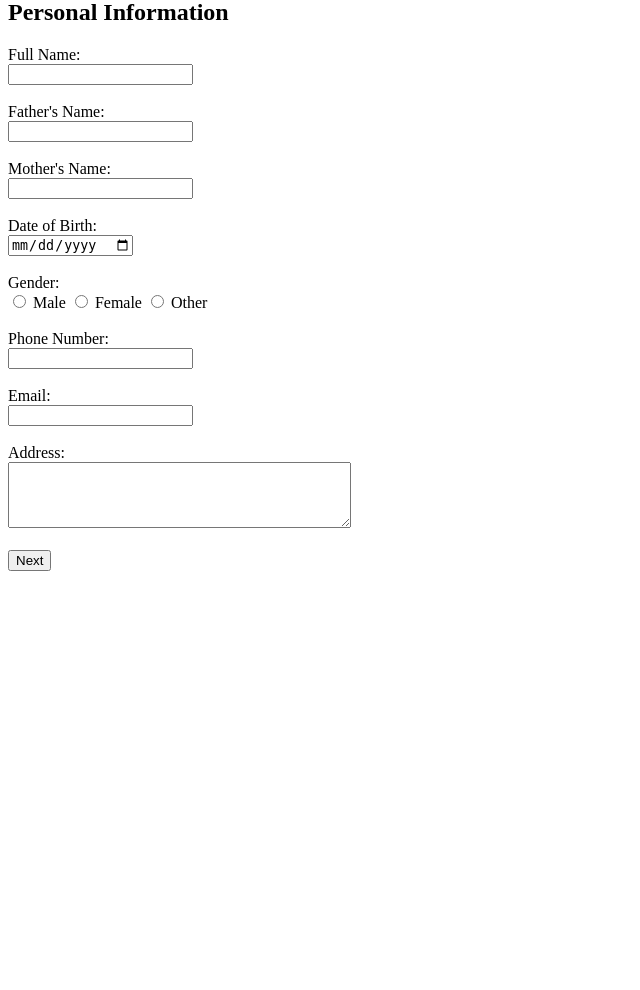
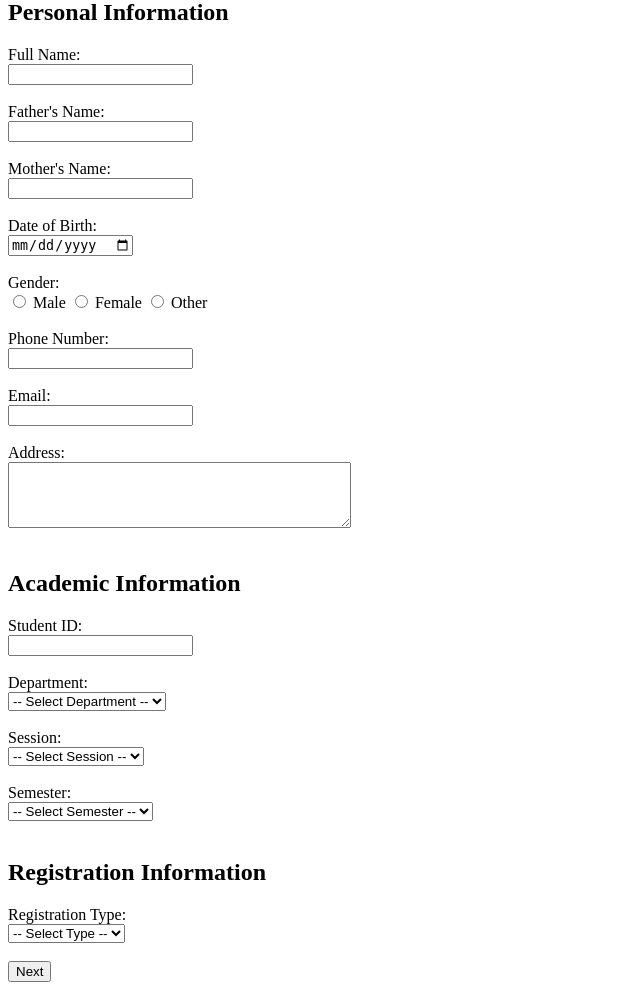
Before and after one commit to saifprof1/online-registration-system, a PHP site: page /register.php in a window 1280 px wide. Shown: the part 81-1071 px from the top of the page, without its empty margins (0-640 px from the left). Before the commit the page ends 652 px from the top, so only its background shows below. Run offline with PHP 8.4, Linux system fonts and the light colour scheme.

Commit message:
Add academic information to registration form

```diff
--- a/register.php
+++ b/register.php
@@ -57,6 +57,58 @@
 
         <br><br>
 
+                <h2>Academic Information</h2>
+
+        <label for="student_id">Student ID:</label><br>
+        <input type="text" id="student_id" name="student_id" required>
+        <br><br>
+
+        <label for="department_id">Department:</label><br>
+        <select id="department_id" name="department_id" required>
+            <option value="">-- Select Department --</option>
+            <option value="1">ICT</option>
+            <option value="2">CSE</option>
+            <option value="3">DBA</option>
+        </select>
+        <br><br>
+
+        <label for="session_id">Session:</label><br>
+        <select id="session_id" name="session_id" required>
+            <option value="">-- Select Session --</option>
+            <option value="1">2021-22</option>
+            <option value="2">2022-23</option>
+            <option value="3">2023-24</option>
+            <option value="4">2024-25</option>
+            <option value="5">2025-26</option>
+            <option value="6">2026-27</option>
+        </select>
+        <br><br>
+
+        <label for="semester_id">Semester:</label><br>
+        <select id="semester_id" name="semester_id" required>
+            <option value="">-- Select Semester --</option>
+            <option value="1">1st Semester</option>
+            <option value="2">2nd Semester</option>
+            <option value="3">3rd Semester</option>
+            <option value="4">4th Semester</option>
+            <option value="5">5th Semester</option>
+            <option value="6">6th Semester</option>
+            <option value="7">7th Semester</option>
+            <option value="8">8th Semester</option>
+        </select>
+        <br><br>
+
+        <h2>Registration Information</h2>
+
+        <label for="registration_type">Registration Type:</label><br>
+        <select id="registration_type" name="registration_type" required>
+            <option value="">-- Select Type --</option>
+            <option value="General">General</option>
+            <option value="Event">Event</option>
+            <option value="Workshop">Workshop</option>
+        </select>
+        <br><br>
+
         <button type="submit">Next</button>
 
     </form>
```
